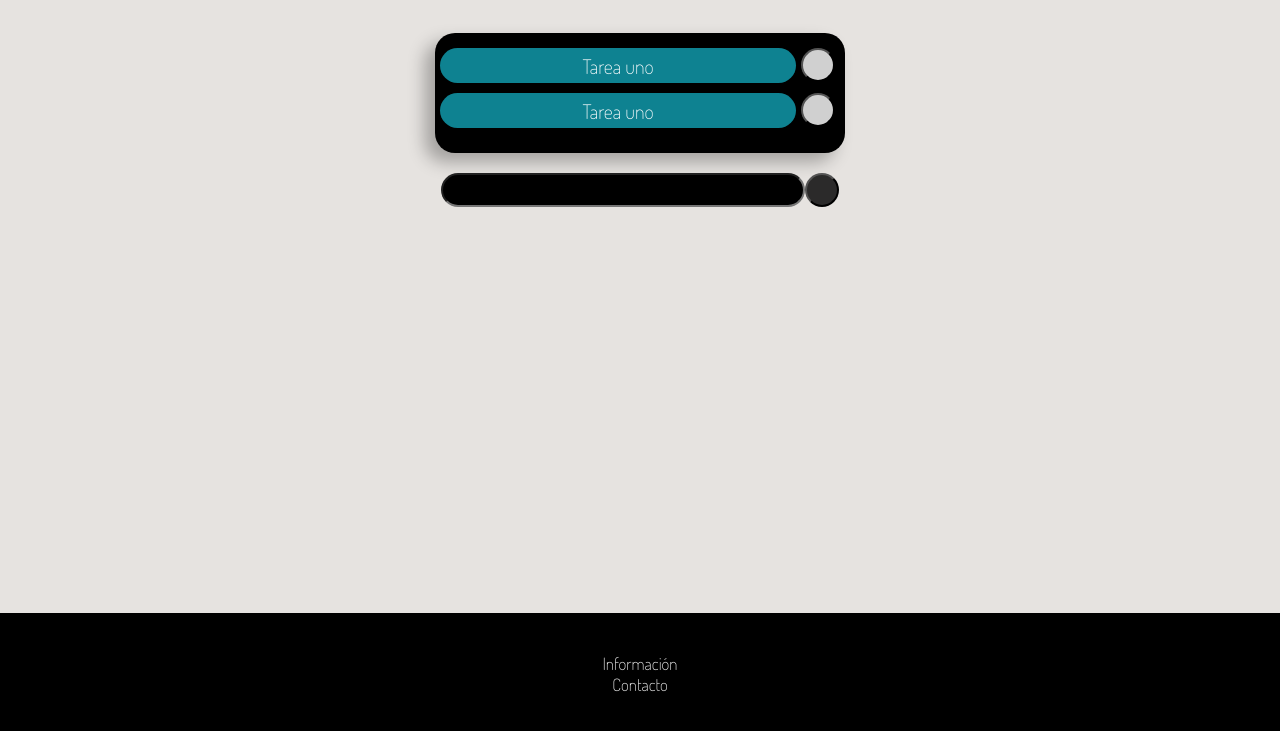
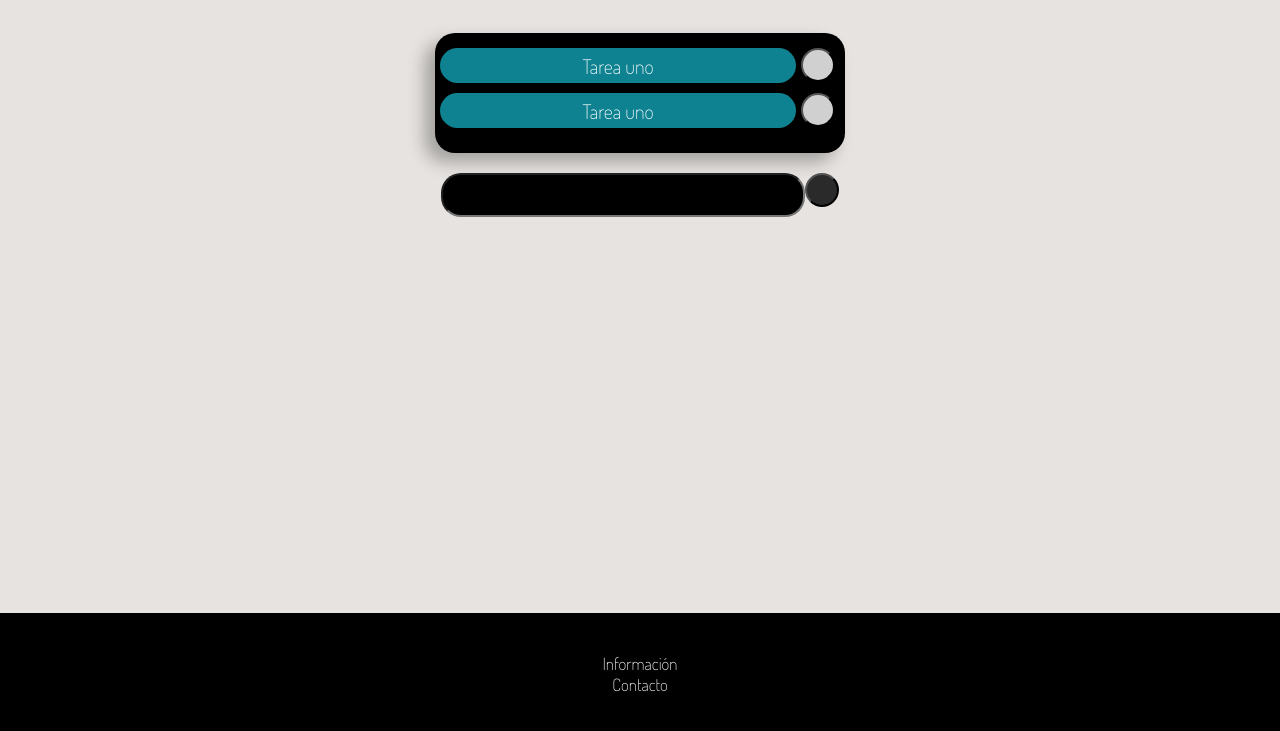
Before and after one commit to aprentix/Lista_Tareas, a plain HTML site: page index.html in a window 1280 px wide. Shown: the part 65-796 px from the top of the page. Drawn offline with Linux system fonts and the light colour scheme; a web font is replaced by a local one.

Commit message:
To-do version 0.1 (Con letra input ampliada)

```diff
--- a/index.css
+++ b/index.css
@@ -128,8 +128,8 @@ body{
 
 .tarea{
     width:350px;
-    height: 20px;
-    font-size: 10px;
+    height: 30px;
+    font-size: 25px;
     background: rgb(0, 0, 0);
     border-radius: 20px;
     padding:5px;
```
